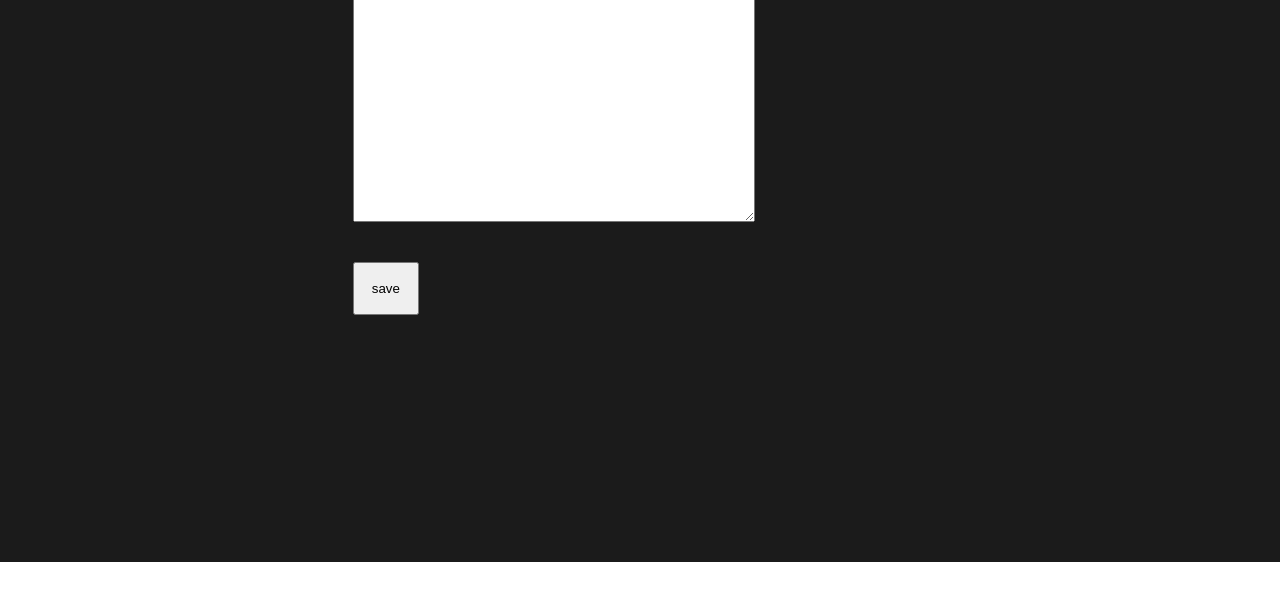
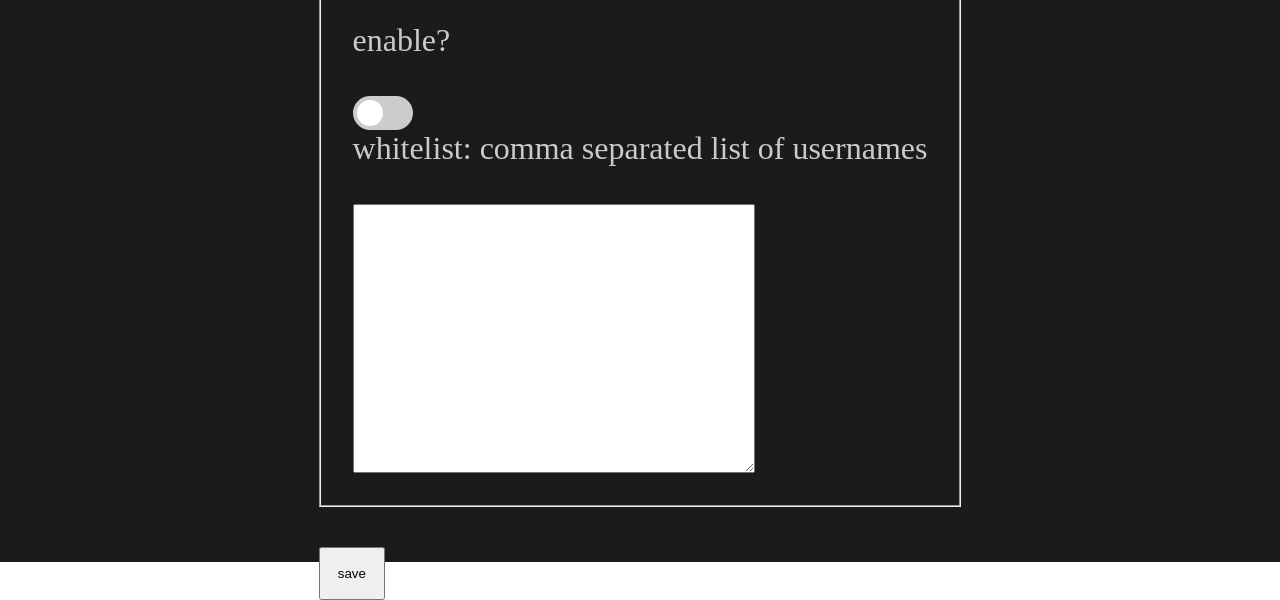
Before and after one commit to yassghn/twitter-dashboard, a browser extension: page resources/options/twitter-dashboard-options.html in a window 1280 px wide. Shown: the part 238-838 px from the top of the page. Before the commit the page ends 800 px from the top, so only its background shows below. Drawn offline with nearby package versions, Linux system fonts and the light colour scheme; files that its build step writes are made by us from their sources.

Commit message:
add addon setting to enable/disable whitelisting

```diff
--- a/resources/options/twitter-dashboard-options.html
+++ b/resources/options/twitter-dashboard-options.html
@@ -11,11 +11,24 @@
           <span>twitter-dashboard options!</span>
         </div>
         <form>
-          <div class="option">
-            <label for="whitelist">whitelist: comma separated list of usernames</label>
+          <fieldset>
+          <legend>whitelist</legend>
+            <div><span>(only load posts from approved accounts)</span></div>
             <br/>
-            <textarea type="text" id="whitelist" name="whitelist"></textarea>
-          </div>
+            <div class="option">
+              <label for="enable-whitelist">enable?</label>
+              <br/>
+              <label class="switch">
+                <input type="checkbox" id="enable-whitelist" name="enable-whitelist">
+                <span class="slider round"></span>
+              </label>
+            </div>
+            <div class="option">
+              <label for="whitelist">whitelist: comma separated list of usernames</label>
+              <br/>
+              <textarea type="text" id="whitelist" name="whitelist"></textarea>
+            </div>
+          </fieldset>
           <div class="option">
             <button id="save" type="button">save</button>
           </div>
--- a/src/options/twitter-dashboard-options.js
+++ b/src/options/twitter-dashboard-options.js
@@ -4,6 +4,7 @@
         debug: true,
         selectors: {
             default: '#options-header',
+            enableWhitelist: '#enable-whitelist',
             whitelist: '#whitelist',
             save: '#save'
         }
@@ -18,13 +19,15 @@
         return ret
     }
 
-    function saveOptions() {
+    async function saveOptions() {
+        const enableWhitelist = document.querySelector(config.selectors.enableWhitelist).checked
         const whitelistText = formatWhitelist(document.querySelector(config.selectors.whitelist).value)
         const whitelistArray = whitelistText.split(',')
         const options = {
+            whitelistEnabled: enableWhitelist,
             whitelist: whitelistArray
         }
-        browser.storage.local.set(options)
+        await browser.storage.local.set(options)
     }
 
     function egg() {
@@ -34,6 +37,10 @@
     }
 
     function addClickListeners() {
+        const enableWhitelist = document.querySelector(config.selectors.enableWhitelist)
+        enableWhitelist.addEventListener('change', (e) => {
+            console.log(enableWhitelist.checked)
+        })
         const save = document.querySelector(config.selectors.save)
         save.addEventListener('click', (e) => {
             saveOptions();
--- a/src/options/twitter-dashboard-options.scss
+++ b/src/options/twitter-dashboard-options.scss
@@ -53,10 +53,74 @@ div#options-content form {
   margin-top: 5vh;
 }
 
+fieldset {
+    padding: 1em;
+}
+
 .option {
   display: flex;
   flex-direction: column;
   justify-content: space-between;
+}
+
+.switch {
+  position: relative;
+  display: inline-block;
+  width: 60px;
+  height: 34px;
+}
+
+.switch input {
+  opacity: 0;
+  width: 0;
+  height: 0;
+}
+
+.slider {
+  position: absolute;
+  cursor: pointer;
+  top: 0;
+  left: 0;
+  right: 0;
+  bottom: 0;
+  background-color: #ccc;
+  -webkit-transition: 0.4s;
+  transition: 0.4s;
+}
+
+.slider:before {
+  position: absolute;
+  content: "";
+  height: 26px;
+  width: 26px;
+  left: 4px;
+  bottom: 4px;
+  background-color: white;
+  -webkit-transition: 0.4s;
+  transition: 0.4s;
+}
+
+input:checked + .slider {
+  background-color: #2196f3;
+}
+
+input:focus + .slider {
+  box-shadow: 0 0 1px #2196f3;
+}
+
+input:checked + .slider:before {
+  -webkit-transform: translateX(26px);
+  -ms-transform: translateX(26px);
+  transform: translateX(26px);
+}
+
+/* Rounded sliders */
+.slider.round {
+  border-radius: 34px;
+}
+
+.slider.round:before {
+  border-radius: 50%;
 }
 
 textarea#whitelist {
```
Also changed, not shown: src/background.js (+7 -0 lines). Lines whose indentation alone changed are shown as unchanged.
